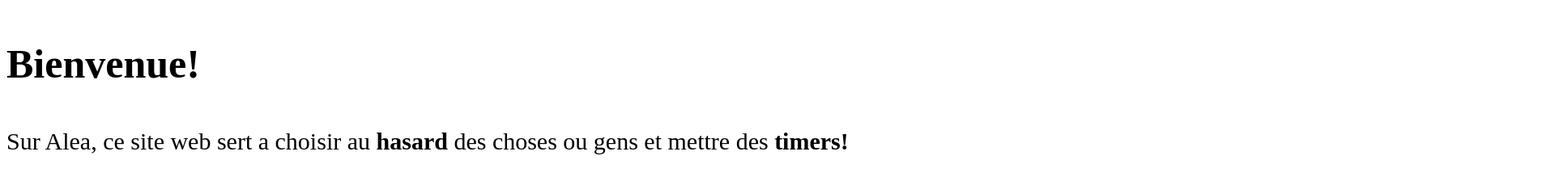
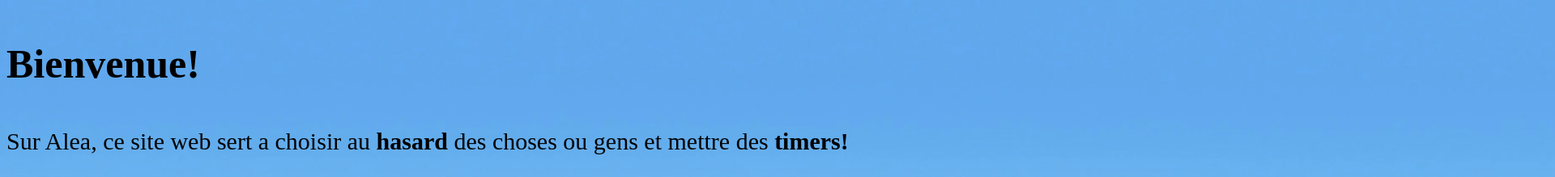
Before and after one commit to Corse2B/Alea, a plain HTML site: page index.html in a window 1280 px wide. Shown: the top 219 px of the page at 81% size, 1920 px wide, since content can reach past the window. Drawn offline with Linux system fonts and the light colour scheme; grey boxes are pictures that could not be loaded.

Commit message:
Update index.html

```diff
--- a/index.html
+++ b/index.html
@@ -16,19 +16,22 @@
  <img src="Background.png" alt="fond-ecran" id=lion >
 <style>
 #text1{
+position:relative;
 font-family:cinzel;
 font-size:30px;
 font-color:brown;
 z-index:1;
 }
 #text3{
+position:relative;
 font-family:cinzel;
 font-color: brown;
 z-index:1;
 font-size: 50px;
 }
 #lion{
-width: 1600px;
+position:absolute;
+width: 2000px;
 height:auto;
 z-index:0;
 top:0;
```
